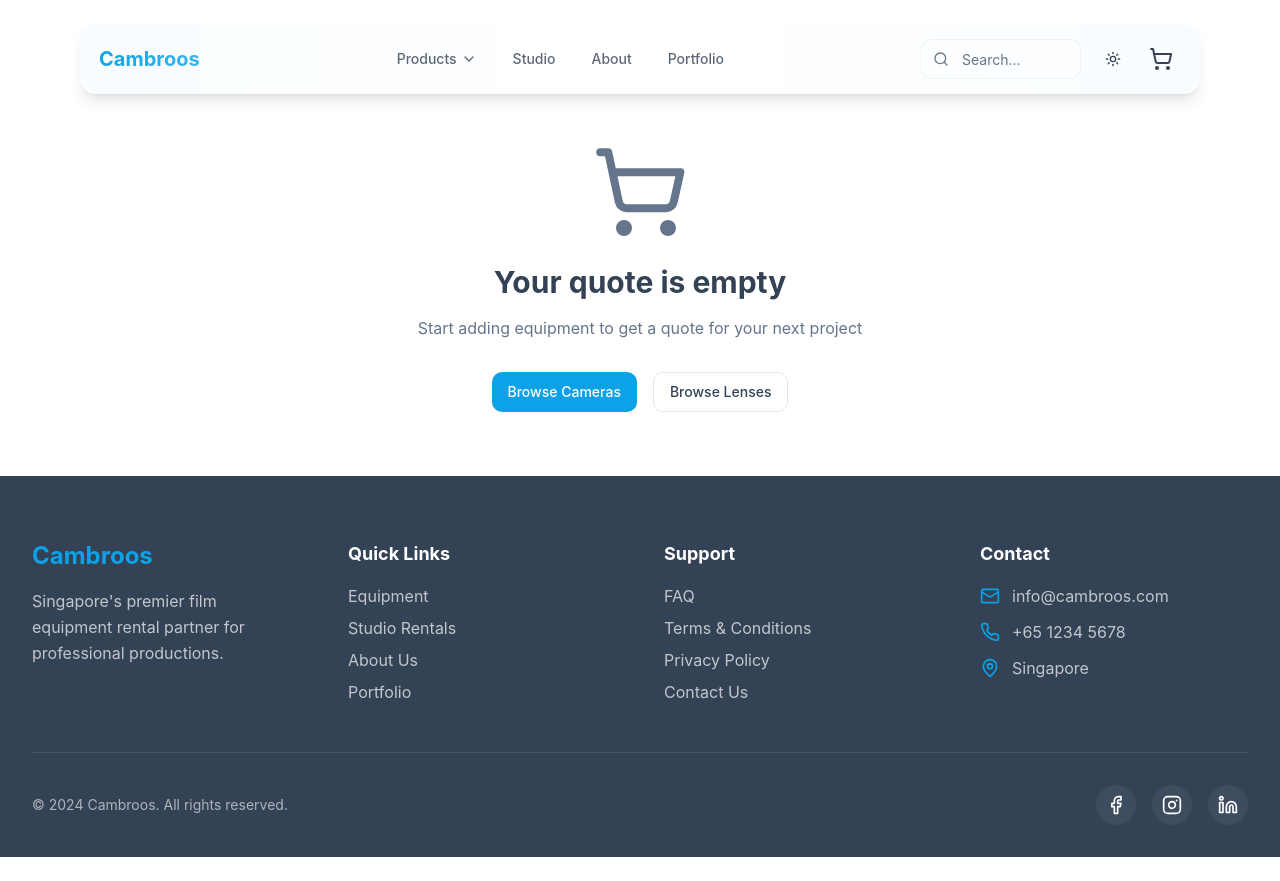
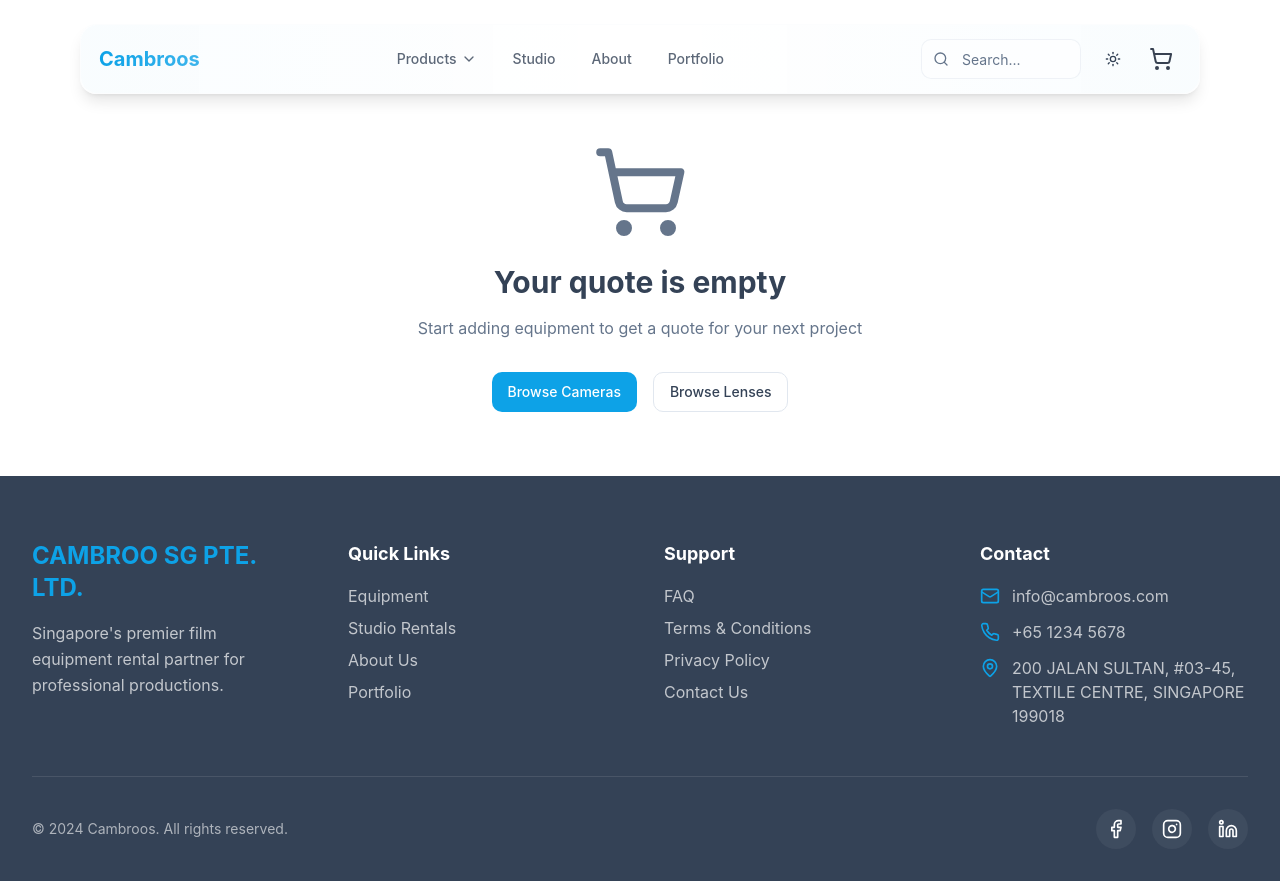
Before and after one commit to ruthwwikreddy/cambroos, a React (Vite) app: page /cart in a window 1280 px wide. Before the commit the page ends 857 px from the top, so only its background shows below. Built offline with nearby package versions, Linux system fonts and the light colour scheme; the HTML template or start-up script is replaced by a standard one.

Commit message:
feat(footer): update company name and address from ACRA profile

```diff
--- a/src/components/Footer.tsx
+++ b/src/components/Footer.tsx
@@ -6,7 +6,7 @@ const Footer = () => {
       <div className="container mx-auto px-4 sm:px-6 lg:px-8">
         <div className="grid grid-cols-1 md:grid-cols-4 gap-12 mb-12">
           <div>
-            <h3 className="text-2xl font-bold text-teal mb-4">Cambroos</h3>
+            <h3 className="text-2xl font-bold text-teal mb-4">CAMBROO SG PTE. LTD.</h3>
             <p className="text-white/70 leading-relaxed">
               Singapore's premier film equipment rental partner for professional productions.
             </p>
@@ -77,7 +77,7 @@ const Footer = () => {
               </li>
               <li className="flex items-start gap-3">
                 <MapPin className="h-5 w-5 text-teal mt-0.5 flex-shrink-0" />
-                <span className="text-white/70">Singapore</span>
+                <span className="text-white/70">200 JALAN SULTAN, #03-45, TEXTILE CENTRE, SINGAPORE 199018</span>
               </li>
             </ul>
           </div>
```
